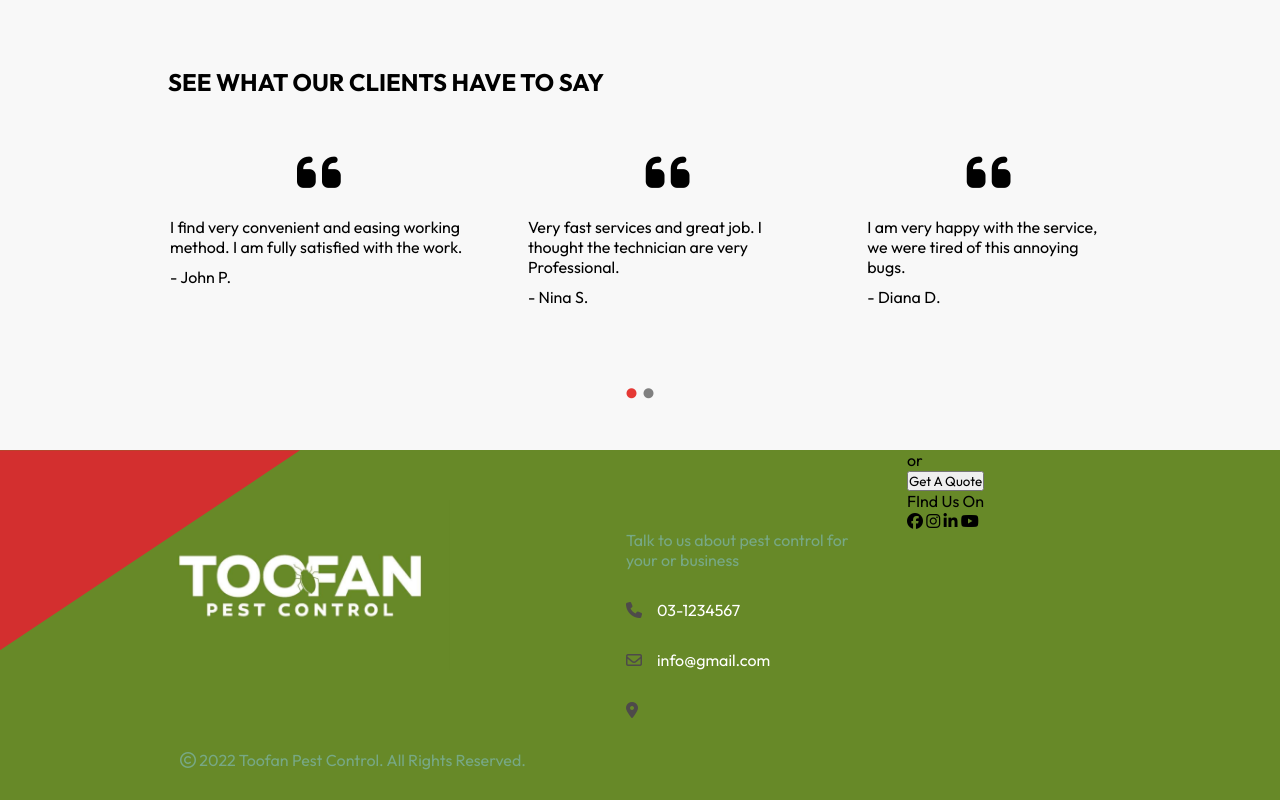
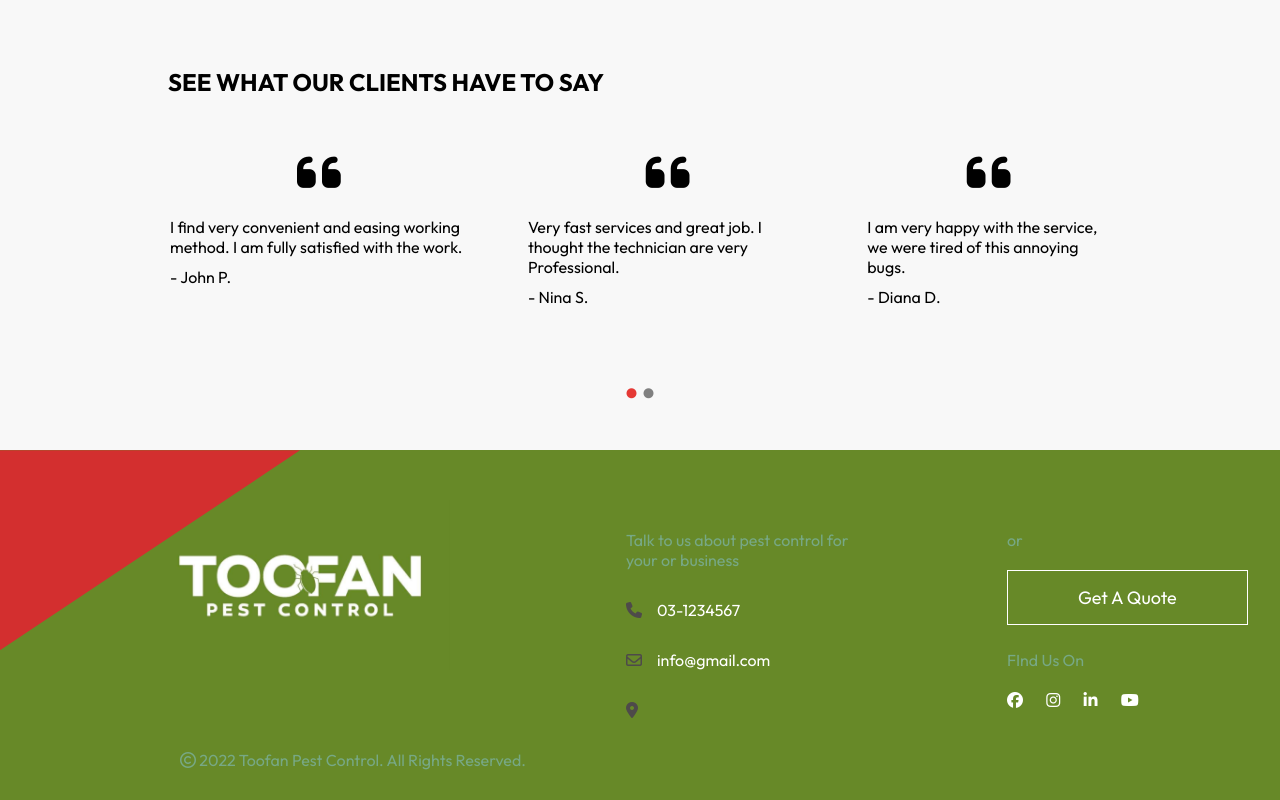
Before and after one commit to Sonissapkota/Toofan-Pest-Control, a plain HTML site: page index.html in a window 1280 px wide. Shown: the part 3531-4331 px from the top of the page. Drawn offline with Linux system fonts and the light colour scheme; a script that the page names is missing.

Commit message:
Footer design finished

```diff
--- a/style.css
+++ b/style.css
@@ -497,3 +497,30 @@ nav{
     color: white;
     font-weight: 400;
 }
+
+.footer-social{
+    padding-left: 100px;
+    padding-top: 80px;
+}
+
+.footer-social p{
+    color: #77a885;
+    margin-bottom: 20px;
+}
+
+.footer-social button{
+    background-color: transparent;
+    color: white;
+    padding: 15px 70px;
+    border: 1px solid white;
+    font-size: 18px;
+    margin-bottom: 25px;
+}
+
+.social-media{
+    color: white;
+}
+
+.social-media i{
+    margin-right: 20px;
+}
```
